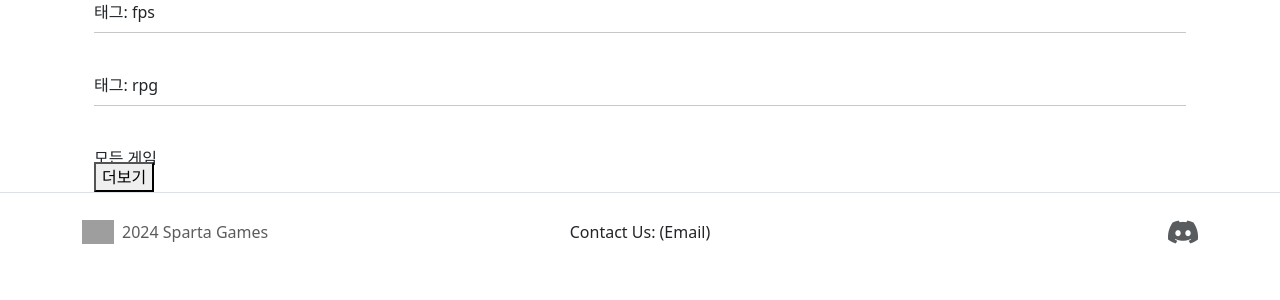
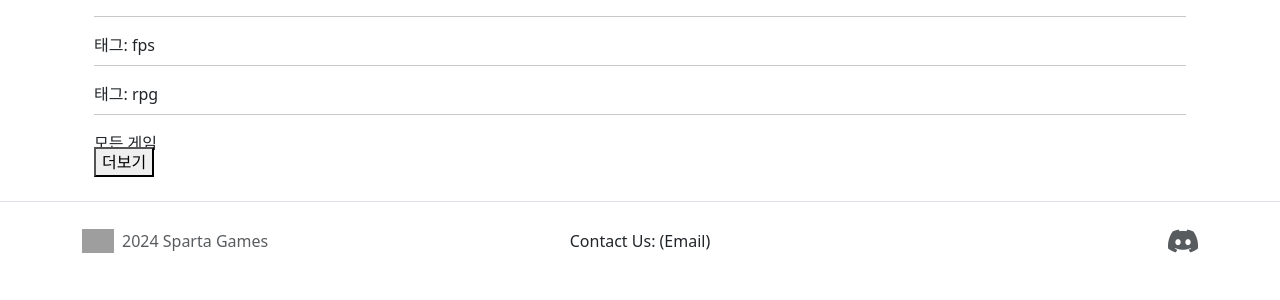
Before and after one commit to creative-darkstar/sparta-games, a Django app: page / in a window 1280 px wide. Shown: the part 145-445 px from the top of the page. Run offline with Django 4.2, Linux system fonts and the light colour scheme; data that the repository does not hold is empty; grey boxes are pictures that could not be loaded.

Commit message:
Edit:games main,serach page card position edit

```diff
--- a/games/templates/games/test_main.html
+++ b/games/templates/games/test_main.html
@@ -28,25 +28,25 @@
         </div>
         <div>
             <div class="container">
+                <hr>
                 <p>태그: fps</p>
-                <div class="d-grid gap-2 d-md-flex row row-cols-1 row-cols-md-4 g-4 justify-content-between" id="game_list_tag1">
+                <div class="row row-cols-1 row-cols-md-4 g-4" id="game_list_tag1">
                 </div>
                 <hr>
-                <br>
             </div>
             <div class="container">
                 <p>태그: rpg</p>
-                <div class="d-grid gap-2 d-md-flex row row-cols-1 row-cols-md-4 g-4 justify-content-between" id="game_list_tag2">
+                <div class="row row-cols-1 row-cols-md-4 g-4" id="game_list_tag2">
                 </div>
                 <hr>
-                <br>
             </div>
             <div class="container">
                 <p>모든 게임</p>
-                <div class="d-grid gap-2 d-md-flex row row-cols-1 row-cols-md-4 g-4 justify-content-between" id="game_list_all">
+                <div class="row row-cols-1 row-cols-md-4 g-4" id="game_list_all">
                 </div>
                 <button id="more" >더보기</button>
                 <a href="{% url "test_search_view" %}"><button id="all_list" style="display:none">전체보기</button></a>
+                <br><br>
             </div>
         </div>
     </div>
@@ -112,6 +112,9 @@
                     }
                     const game_list_div = document.getElementById(key);
 
+                    const card_col = document.createElement('div');
+                    card_col.setAttribute("class", "col");
+
                     const card_div = document.createElement('div');
                     card_div.setAttribute("class", "card");
                     card_div.setAttribute("style", "width: 18rem;");
@@ -166,7 +169,8 @@
                     card_div.appendChild(card_a)
                     card_a.appendChild(card_img)
                     card_div.appendChild(card_body_div);
-                    game_list_div.appendChild(card_div);
+                    card_col.appendChild(card_div);
+                    game_list_div.appendChild(card_col);
                 }
             }
             const key = "game_list_all"
@@ -176,6 +180,9 @@
                     break;
                 }
                 const game_list_div = document.getElementById(key);
+
+                const card_col = document.createElement('div');
+                card_col.setAttribute("class", "col");
 
                 const card_div = document.createElement('div');
                 card_div.setAttribute("class", "my_card card");
@@ -231,7 +238,8 @@
                 card_div.appendChild(card_a_all)
                 card_a_all.appendChild(card_img)
                 card_div.appendChild(card_body_div);
-                game_list_div.appendChild(card_div);
+                card_col.appendChild(card_div);
+                game_list_div.appendChild(card_col);
             }
 
             const morebtn = document.getElementById('more');
```
Also changed, not shown: games/templates/games/test_search.html (+6 -2 lines).
